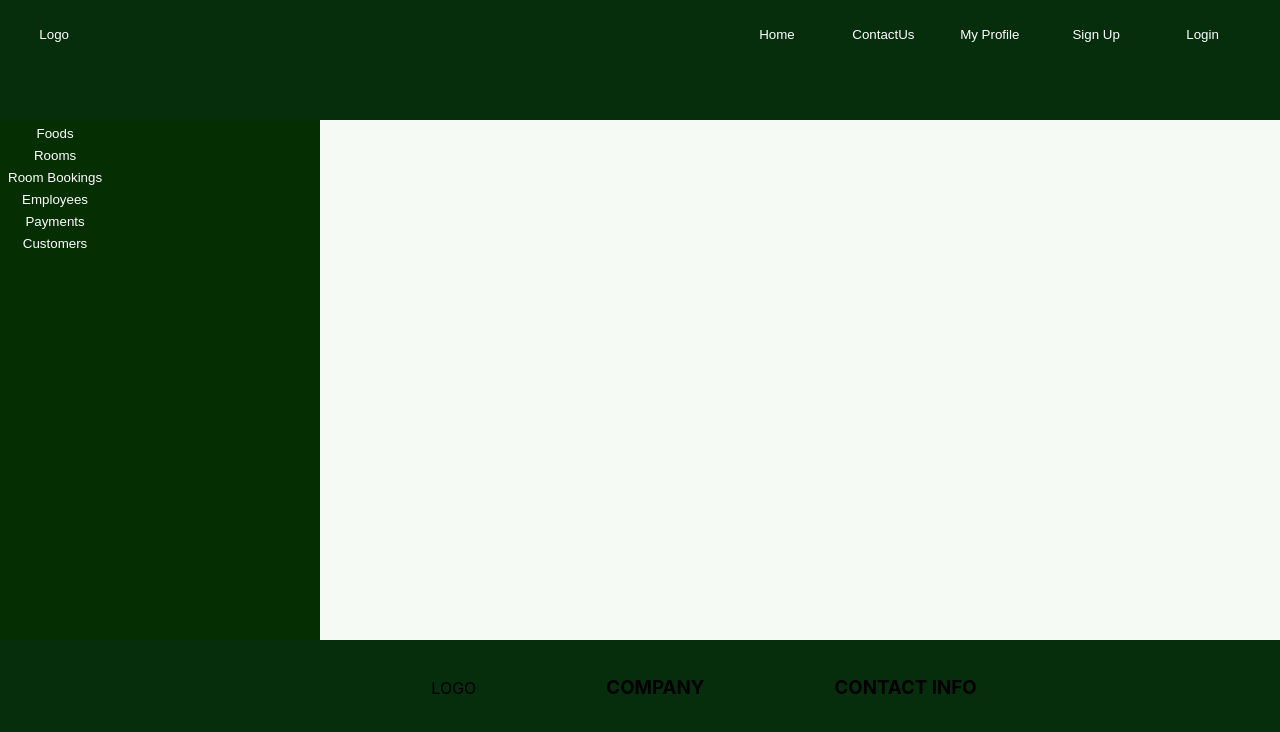
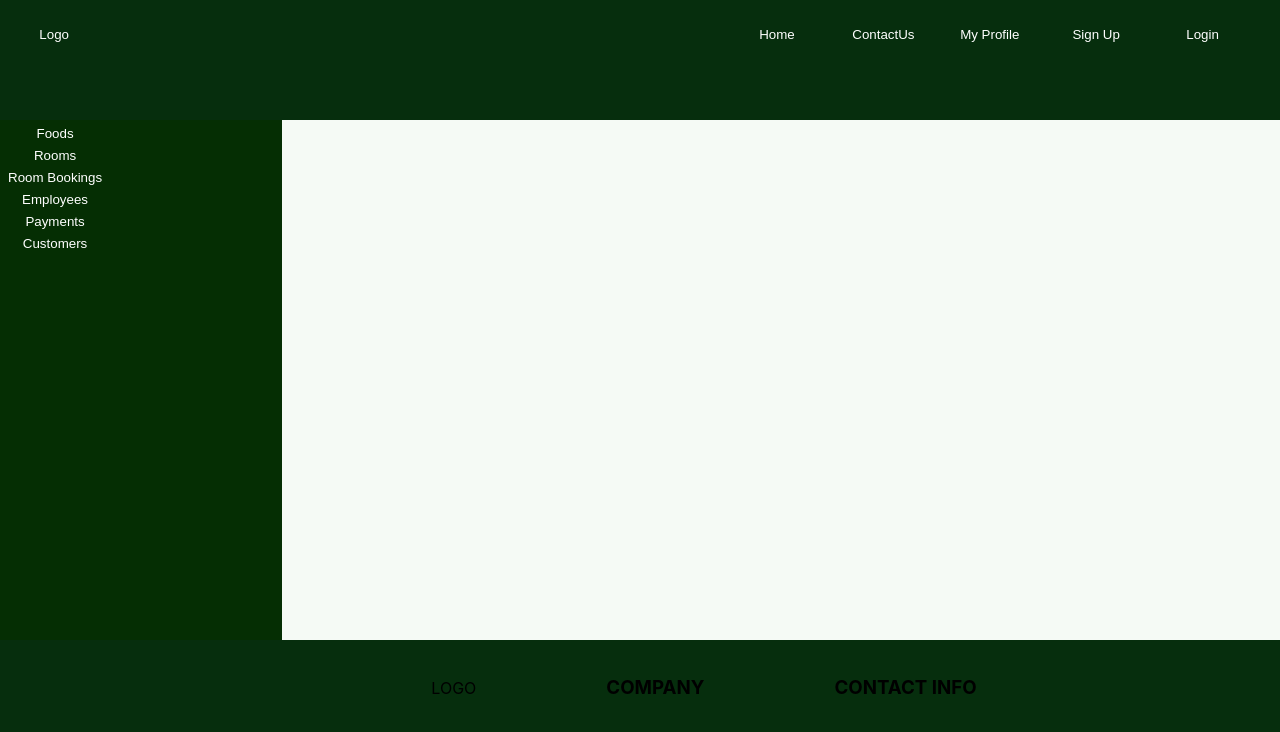
Before and after one commit to siriwardhanasmnp/hotel-system, a React (Create React App) app: page / in a window 1280 px wide. Shown: the top 732 px of the page. Built offline with nearby package versions, Linux system fonts and the light colour scheme.

Commit message:
Nav bar - M

```diff
--- a/src/Common_Components/NavBar.module.css
+++ b/src/Common_Components/NavBar.module.css
@@ -1,6 +1,6 @@
 .box{
     height: 85%;
-    width: 25%;
+    width: 22%;
     background-color: #052E03;
     position: absolute;
 }
```
